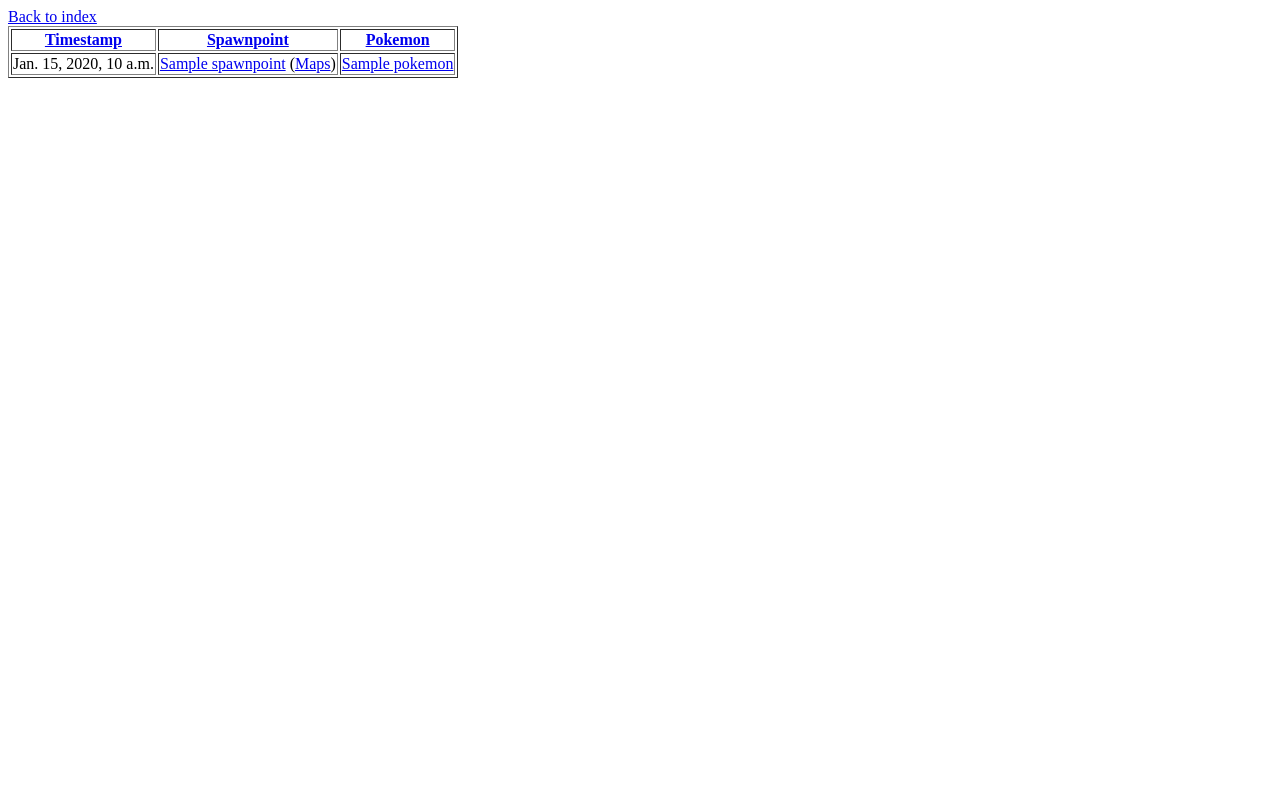
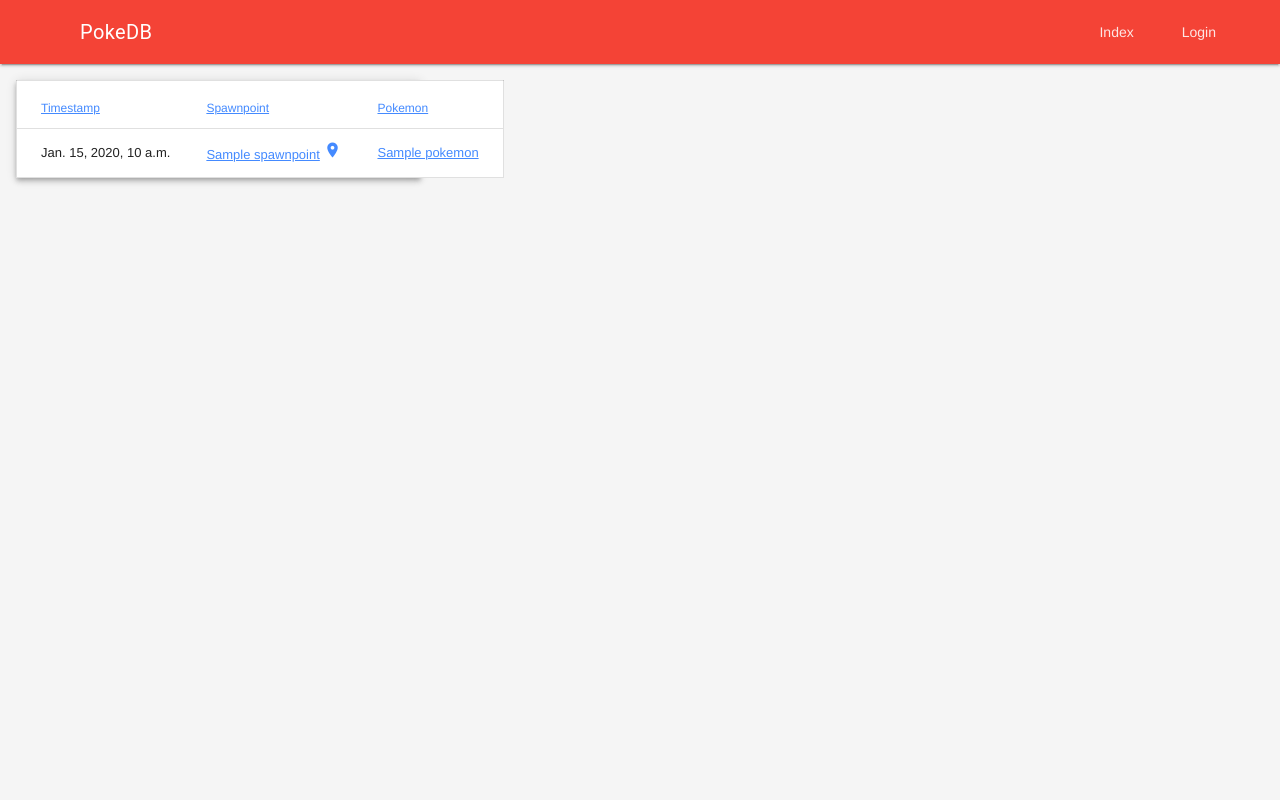
Before and after one commit to cmende/pokedb, a Django app: template templates/pokedb/index.html in a window 1280 px wide. Run offline with Django 3.2, Linux system fonts and the light colour scheme; the template is opened without the code that fills it: most values are stand-ins (such as "Sample title", 1, 10 or a date in 2020); some libraries are stand-ins or nearby versions.

Commit message:
Add material design to index

```diff
--- a/templates/pokedb/base_generic.html
+++ b/templates/pokedb/base_generic.html
@@ -1,9 +1,38 @@
-<!DOCTYPE html>
-<html>
+<!doctype html>
+<html lang="de">
 <head>
-	<title>{% block title %}{% endblock %}</title>
+  <meta charset="utf-8">
+  <meta name="viewport" content="width=device-width">
+  <title>PokeDB</title>
+  <link rel="stylesheet" href="https://fonts.googleapis.com/icon?family=Material+Icons">
+  <link rel="stylesheet" href="https://code.getmdl.io/1.2.0/material.red-blue.min.css" />
+  <script defer src="https://code.getmdl.io/1.2.0/material.min.js"></script>
+  <style>
+    .material-icons.md-18 { font-size: 18px; }
+    .fill-width { width: 100%; }
+  </style>
 </head>
 <body>
-	{% block content %}{% endblock %}
+<div class="mdl-layout mdl-js-layout mdl-layout--fixed-header mdl-color--grey-100">
+  <header class="mdl-layout__header">
+    <div class="mdl-layout__header-row">
+	    <span class="mdl-layout-title">PokeDB</span>
+      <div class="mdl-layout-spacer"></div>
+      <nav class="mdl-navigation">
+	      <a class="mdl-navigation__link" href="{% url 'index' %}">Index</a>
+	{% if user.is_authenticated %}
+        <a class="mdl-navigation__link" href="">Admin</a>
+	<a class="mdl-navigation__link" href="{% url 'import_spawns' %}">Import Spawns</a>
+	<a class="mdl-navigation__link" href="{% url 'import_pokemons' %}">Import Pokemons</a>
+	{% else %}
+        <a class="mdl-navigation__link" href="">Login</a>
+	{% endif %}
+	  </nav>
+	</div>
+  </header>
+  <main class="mdl-layout__content">
+    {% block content %}{% endblock %}
+  </main>
+</div>
 </body>
 </html>
--- a/templates/pokedb/index.html
+++ b/templates/pokedb/index.html
@@ -3,20 +3,26 @@
 {% load l10n %}
 
 {% block content %}
-<a href="{% url 'index' %}">Back to index</a>
-
-<table border=1>
+<div class="mdl-grid">
+<div class="mdl-cell mdl-cell--4-col mdl-color--white mdl-shadow--4dp">
+<table class="mdl-data-table mdl-js-data-table fill-width">
+<thead>
 <tr>
-	<th><a href="?sort=timestamp">Timestamp</a></th>
-	<th><a href="?sort=spawnpoint">Spawnpoint</a></th>
-	<th><a href="?sort=pokemon">Pokemon</a></th>
+	<th class="mdl-data-table__cell--non-numeric {% if sort == '-timestamp' %}mdl-data-table__header--sorted-descending{% endif %}"><a href="?sort=timestamp">Timestamp</a></th>
+	<th class="mdl-data-table__cell--non-numeric {% if sort == 'spawnpoint' %}mdl-data-table__header--sorted-ascending{% endif %}"><a href="?sort=spawnpoint">Spawnpoint</a></th>
+	<th class="mdl-data-table__cell--non-numeric {% if sort == 'pokemon' %}mdl-data-table__header--sorted-ascending{% endif %}"><a href="?sort=pokemon">Pokemon</a></th>
 </tr>
+</thead>
+<tbody>
 {% for spawn in spawns %}
 <tr>
-	<td>{{ spawn.timestamp }}</td>
-	<td><a href="{% url 'spawnpoint' spawn.spawnpoint.id %}">{{ spawn.spawnpoint }}</a> (<a href="https://www.google.com/maps/place/{{ spawn.spawnpoint.latitude|unlocalize }},{{ spawn.spawnpoint.longitude|unlocalize }}">Maps</a>)</td>
-	<td><a href="{% url 'pokemon' pokedex=spawn.pokemon.pokedex %}">{{ spawn.pokemon }}</a></td>
+	<td class="mdl-data-table__cell--non-numeric">{{ spawn.timestamp }}</td>
+	<td class="mdl-data-table__cell--non-numeric"><a href="{% url 'spawnpoint' spawn.spawnpoint.id %}">{{ spawn.spawnpoint }}</a> <a href="https://www.google.com/maps/place/{{ spawn.spawnpoint.latitude|unlocalize }},{{ spawn.spawnpoint.longitude|unlocalize }}"><i class="material-icons md-18">place</i></a></td>
+	<td class="mdl-data-table__cell--non-numeric"><a href="{% url 'pokemon' pokedex=spawn.pokemon.pokedex %}">{{ spawn.pokemon }}</a></td>
 </tr>
 {% endfor %}
+</tbody>
 </table>
+</div>
+</div>
 {% endblock %}
--- a/views.py
+++ b/views.py
@@ -36,7 +36,7 @@ def index(request, pokedex=None, spawnpoint=None):
     else:
         spawns = Spawn.objects.all()
     spawns = spawns.order_by(sort)
-    return render(request, 'pokedb/index.html', {'spawns': spawns})
+    return render(request, 'pokedb/index.html', {'spawns': spawns, 'sort': sort})
 
 @login_required
 def import_spawns(request):
```
